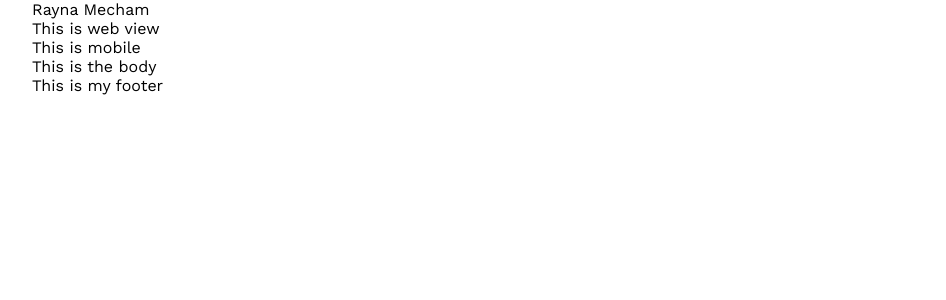
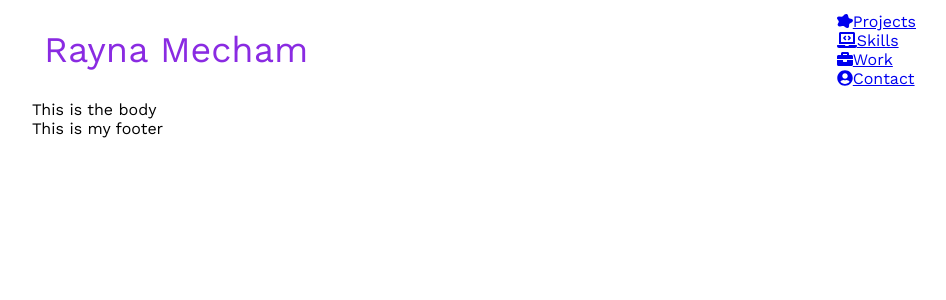
Before and after one commit to raynamecham/raynamecham.com, a React (Create React App) app: page / in a window 1280 px wide. Shown: the top 300 px of the page, without its empty margins (160-1106 px from the left). Built offline with nearby package versions, Linux system fonts and the light colour scheme.

Commit message:
icons in place

```diff
--- a/package.json
+++ b/package.json
@@ -3,6 +3,10 @@
   "version": "0.1.0",
   "private": true,
   "dependencies": {
+    "@fortawesome/fontawesome-free": "^5.15.3",
+    "@fortawesome/fontawesome-svg-core": "^1.2.35",
+    "@fortawesome/free-solid-svg-icons": "^5.15.3",
+    "@fortawesome/react-fontawesome": "^0.1.14",
     "@testing-library/jest-dom": "^5.11.4",
     "@testing-library/react": "^11.1.0",
     "@testing-library/user-event": "^12.1.10",
--- a/src/components/header/header.css
+++ b/src/components/header/header.css
@@ -0,0 +1,40 @@
+.header {
+    display: flex;
+    justify-content: space-between;
+    flex:  1;
+    padding: 12px;
+    position: relative;
+    align-items: center;
+}
+
+.menu {
+    display: flex;
+    flex: 1;
+    justify-content: flex-end;
+}
+
+.mobile-menu {
+    display: none;
+}
+
+.web-menu {
+    display: flex;
+}
+
+.logo {
+    display: flex;
+    font-size: 36px;
+    color: blueviolet;
+}
+
+@media only screen and (max-width: 720px){
+    .mobile-menu {
+        display: flex;
+    }
+    .web-menu {
+        display: none;
+    }
+    .logo {
+        font-size: 24px;
+    }
+}
--- a/src/components/header/index.js
+++ b/src/components/header/index.js
@@ -1,15 +1,23 @@
-import React from "react";
+import React, { useState } from "react";
+import { FontAwesomeIcon } from '@fortawesome/react-fontawesome'
+import { faBars } from '@fortawesome/free-solid-svg-icons'
 import "./header.css";
 import Web from "./web/index";
 import Mobile from "./mobile/index";
 
 function Header() {
+  const [isOpen, setIsOpen]= useState(false);
   return (
     <div className="header">
       <div className="logo">Rayna Mecham</div>
       <div className="menu">
         <div className="web-menu"><Web /></div>
-        <div className="mobile-menu"><Mobile /></div>
+        <div className="mobile-menu">
+          <div onClick={()=>setIsOpen(!isOpen)}>
+            <FontAwesomeIcon icon={faBars} style={{ fontSize: "24px" }} />
+          </div>
+          {isOpen && <Mobile isOpen={isOpen} setIsOpen={setIsOpen} />}
+        </div>
       </div>
     </div>
   );
--- a/src/components/header/web/index.js
+++ b/src/components/header/web/index.js
@@ -1,9 +1,34 @@
 import React from 'react';
+import './web.css';
+import { FontAwesomeIcon } from '@fortawesome/react-fontawesome'
+import { faSplotch } from '@fortawesome/free-solid-svg-icons'
+import { faLaptopCode } from '@fortawesome/free-solid-svg-icons'
+import { faBriefcase } from '@fortawesome/free-solid-svg-icons'
+import { faUserCircle } from '@fortawesome/free-solid-svg-icons'
 
 function Web() {
     return (
-        <div>
-            This is web view
+        <div className="web">
+            <div className="web-option">
+                <a href='#project'>
+                    <FontAwesomeIcon icon={faSplotch} />Projects
+                </a>
+            </div>
+            <div className="web-option">
+                <a href='#skills'>
+                    <FontAwesomeIcon icon={faLaptopCode} />Skills
+                </a>
+            </div>
+            <div className="web-option">
+                <a href="#work">
+                    <FontAwesomeIcon icon={faBriefcase} />Work
+                </a>
+            </div>
+            <div className="web-option">
+                <a href="#contact">
+                    <FontAwesomeIcon icon={faUserCircle} />Contact
+                </a>
+            </div>
         </div>
     )
 }
--- a/src/components/home/home.css
+++ b/src/components/home/home.css
@@ -11,7 +11,7 @@
 @media only screen and (max-width: 1024px){
     .home{
         width: 90%;
-}
+    }
 }
 @media only screen and (max-width: 512px){
     .home {
```
Also changed, not shown: 1 other file (tests, documents, lock files or other folders).
